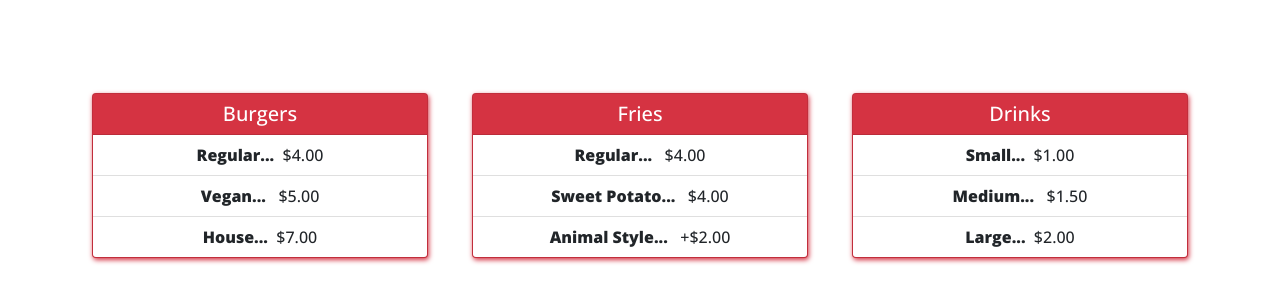
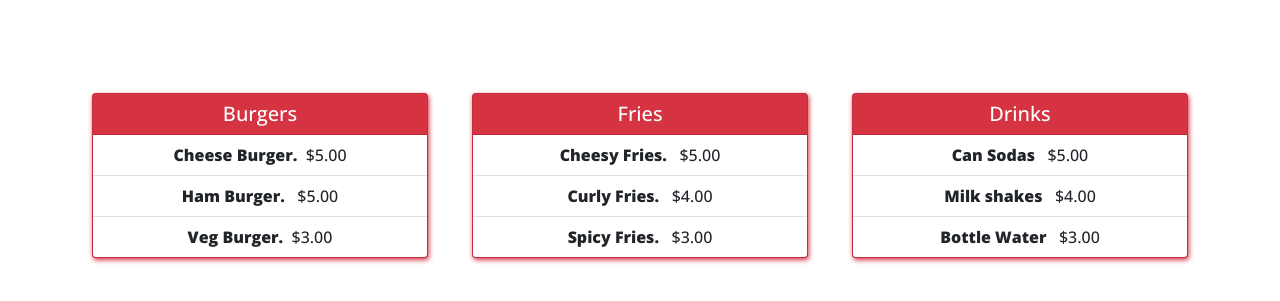
Before and after one commit to azhang777/BurgerJawn, a website built with Vite: page index.html in a window 1280 px wide. Shown: the part 499-800 px from the top of the page. Built offline with nearby package versions, Linux system fonts and the light colour scheme.

Commit message:
Changes to menu items and prices in the menu section.

```diff
--- a/index.html
+++ b/index.html
@@ -106,9 +106,9 @@
                   <h5 class="m-0">Burgers</h5>
                 </div>
                 <ul class="list-group list-group-flush">
-                  <li class="list-group-item d-flex justify-content-center"><strong>Regular...</strong>&nbsp;&nbsp;$4.00</li>
-                  <li class="list-group-item d-flex justify-content-center"><strong>Vegan...</strong>&nbsp;&nbsp; $5.00</li>
-                  <li class="list-group-item d-flex justify-content-center"><strong>House...</strong>&nbsp;&nbsp;$7.00</li>
+                  <li class="list-group-item d-flex justify-content-center"><strong>Cheese Burger.</strong>&nbsp;&nbsp;$5.00</li>
+                  <li class="list-group-item d-flex justify-content-center"><strong>Ham Burger.</strong>&nbsp;&nbsp; $5.00</li>
+                  <li class="list-group-item d-flex justify-content-center"><strong>Veg Burger.</strong>&nbsp;&nbsp;$3.00</li>
                 </ul>
               </div>
             </div>
@@ -118,9 +118,9 @@
                   <h5 class="m-0">Fries</h5>
                 </div>
                 <ul class="list-group list-group-flush">
-                  <li class="list-group-item d-flex justify-content-center"><strong>Regular...</strong>&nbsp;&nbsp; $4.00</li>
-                  <li class="list-group-item d-flex justify-content-center"><strong>Sweet Potato...</strong>&nbsp;&nbsp; $4.00</li>
-                  <li class="list-group-item d-flex justify-content-center"><strong>Animal Style...</strong>&nbsp;&nbsp; +$2.00</li>
+                  <li class="list-group-item d-flex justify-content-center"><strong>Cheesy Fries.</strong>&nbsp;&nbsp; $5.00</li>
+                  <li class="list-group-item d-flex justify-content-center"><strong>Curly Fries.</strong>&nbsp;&nbsp; $4.00</li>
+                  <li class="list-group-item d-flex justify-content-center"><strong>Spicy Fries.</strong>&nbsp;&nbsp; $3.00</li>
                 </ul>
               </div>
             </div>
@@ -130,9 +130,9 @@
                   <h5 class="m-0">Drinks</h5>
                 </div>
                 <ul class="list-group list-group-flush">
-                  <li class="list-group-item d-flex justify-content-center"><strong>Small...</strong>&nbsp;&nbsp;$1.00</li>
-                  <li class="list-group-item d-flex justify-content-center"><strong>Medium...</strong>&nbsp;&nbsp; $1.50</li>
-                  <li class="list-group-item d-flex justify-content-center"><strong>Large...</strong>&nbsp;&nbsp;$2.00</li>
+                  <li class="list-group-item d-flex justify-content-center"><strong>Can Sodas</strong>&nbsp;&nbsp; $5.00</li>
+                  <li class="list-group-item d-flex justify-content-center"><strong>Milk shakes</strong>&nbsp;&nbsp; $4.00</li>
+                  <li class="list-group-item d-flex justify-content-center"><strong>Bottle Water</strong>&nbsp;&nbsp; $3.00</li>
                 </ul>
               </div>
             </div>
```
